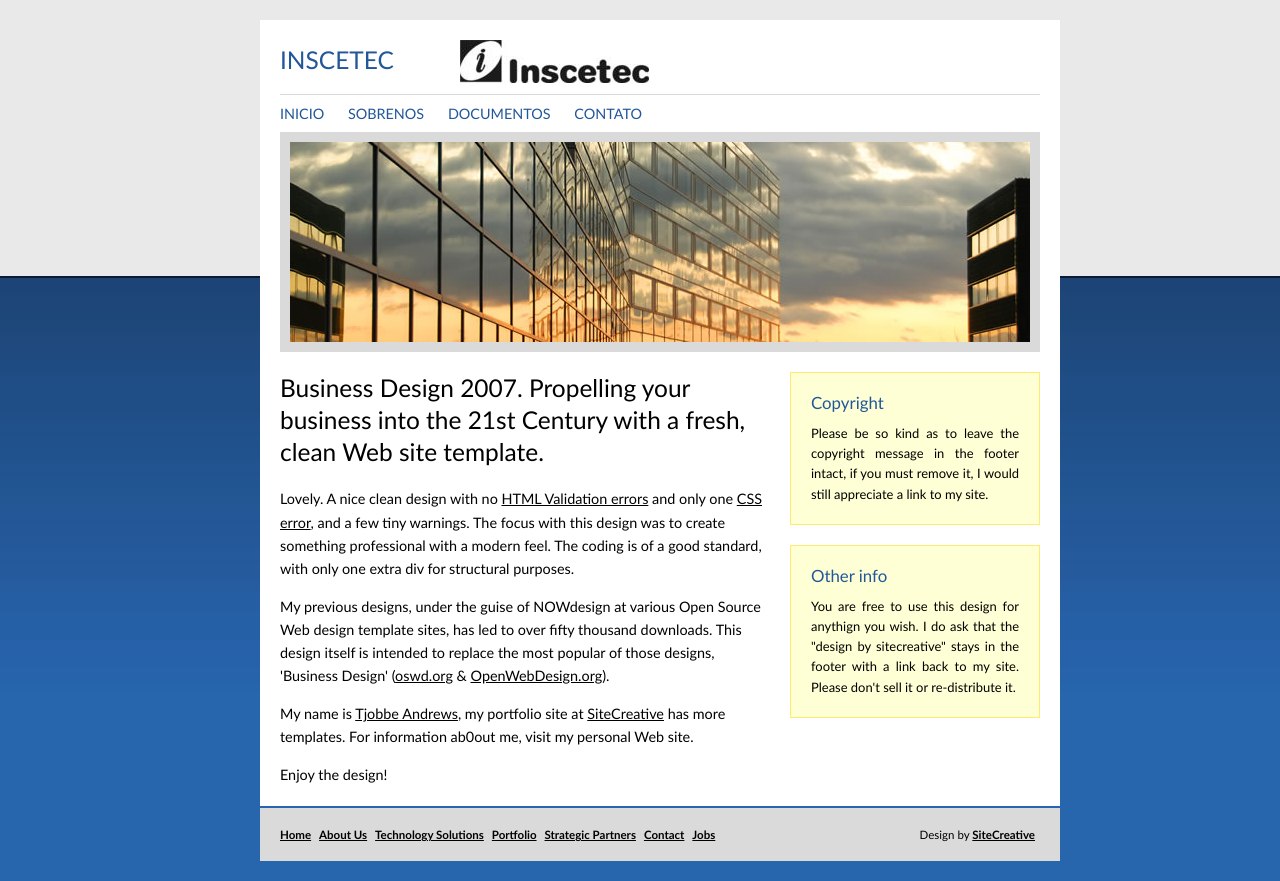
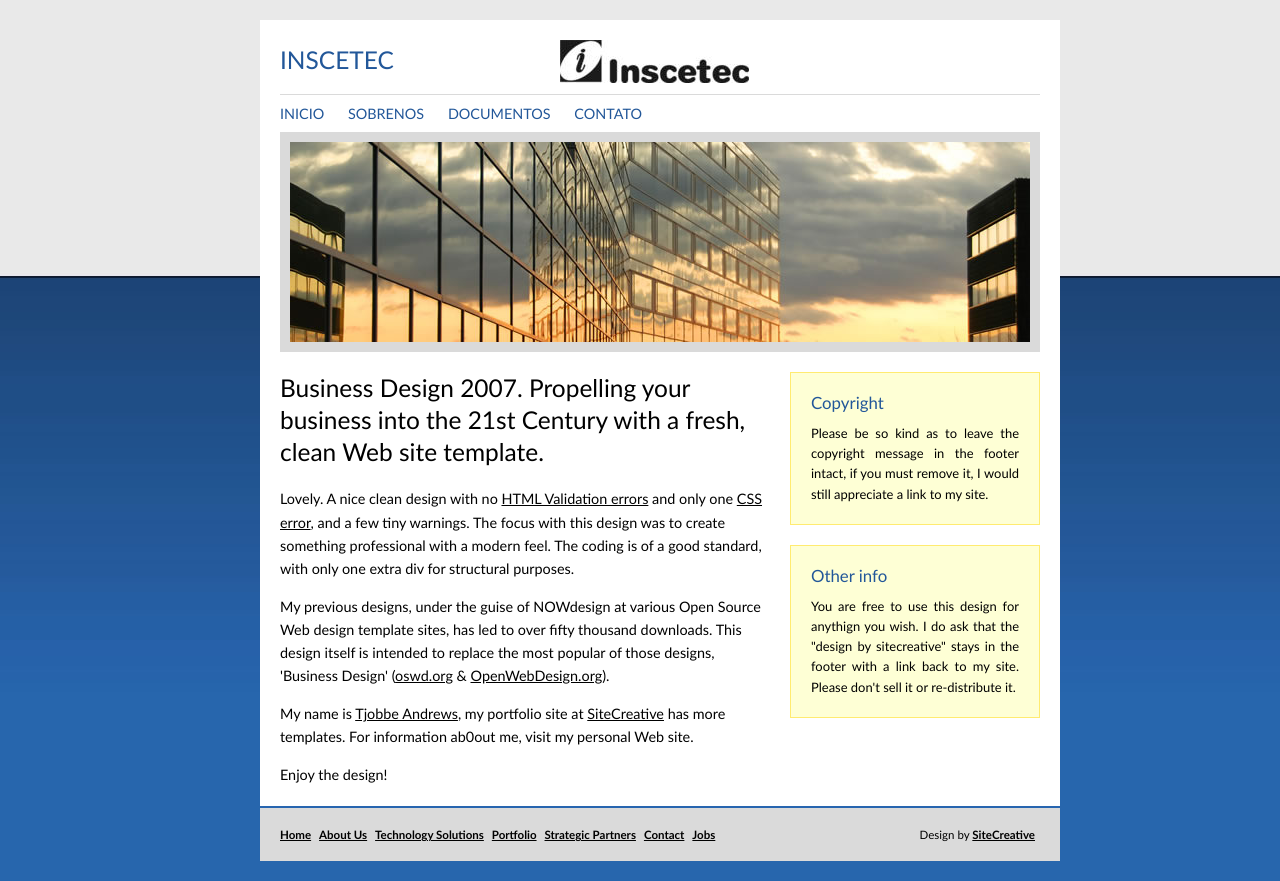
Before and after one commit to cpinochet/cpinochet.github.io, a plain HTML site: page index.html in a window 1280 px wide. Drawn offline with Linux system fonts and the light colour scheme.

Commit message:
css changes

```diff
--- a/css/style.css
+++ b/css/style.css
@@ -8,7 +8,7 @@ a:hover	{color:#225799; text-decoration:none;}
 /*structural elements*/
 #container	{margin:0px auto; text-align:center; width:760px; }
 #holder		{width:100%; padding:20px 20px 5px 20px; background:#FFFFFF; text-align:left; }
-#logo		{background:url('../images/ilogo.jpeg') no-repeat 180px 0; border-bottom:1px solid #DADADA; padding:5px 30px 20px 0px; }
+#logo		{background:url('../images/ilogo.jpeg') no-repeat 280px 0; border-bottom:1px solid #DADADA; padding:5px 30px 20px 0px; }
 #navigation	{padding:10px 0; }
 #header		{background:#DADADA url('../images/header_home.jpg') no-repeat 10px 10px; padding:10px; height:200px; }
 #content	{float:left; width:490px; padding:20px 10px 0 0; line-height:160%; }
```
